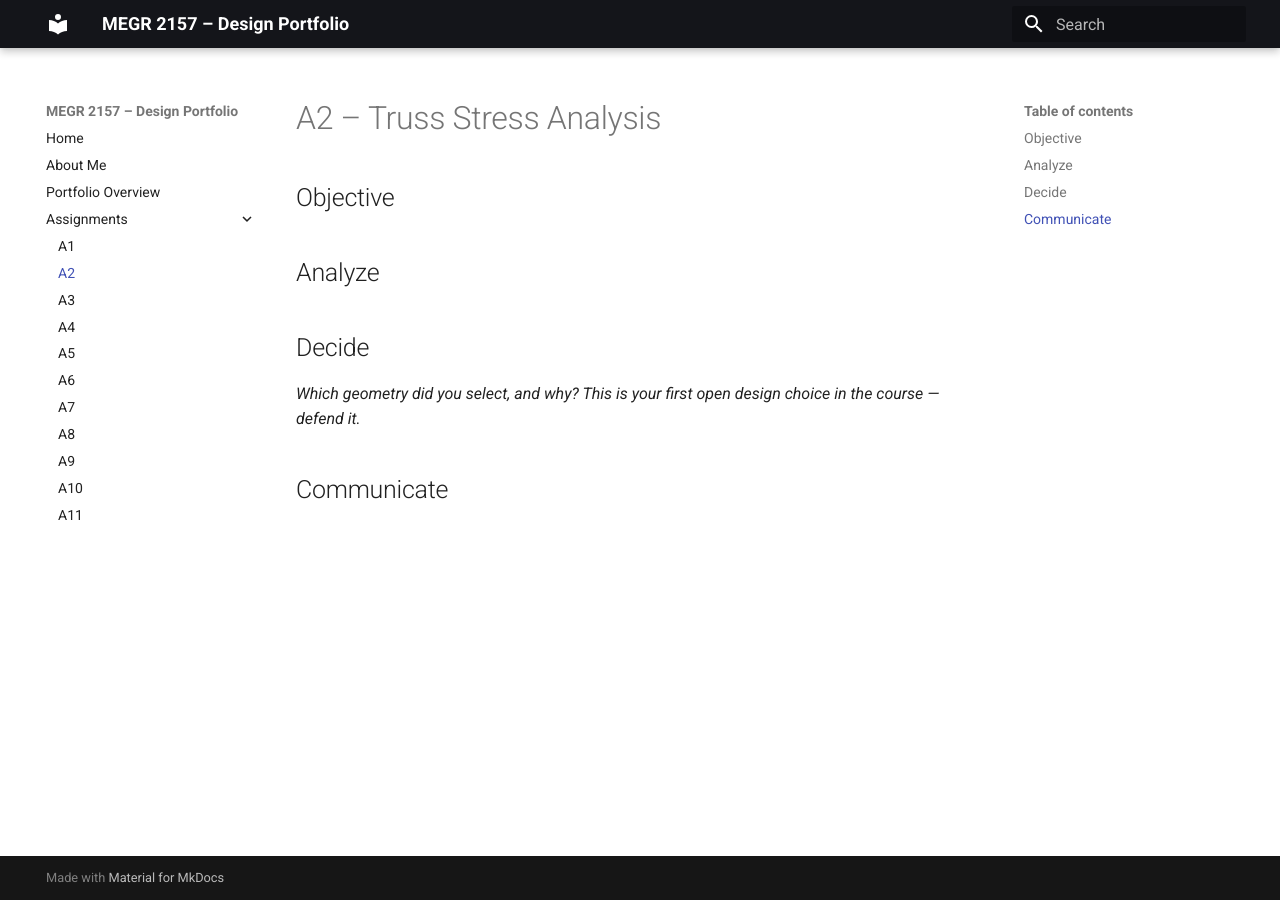
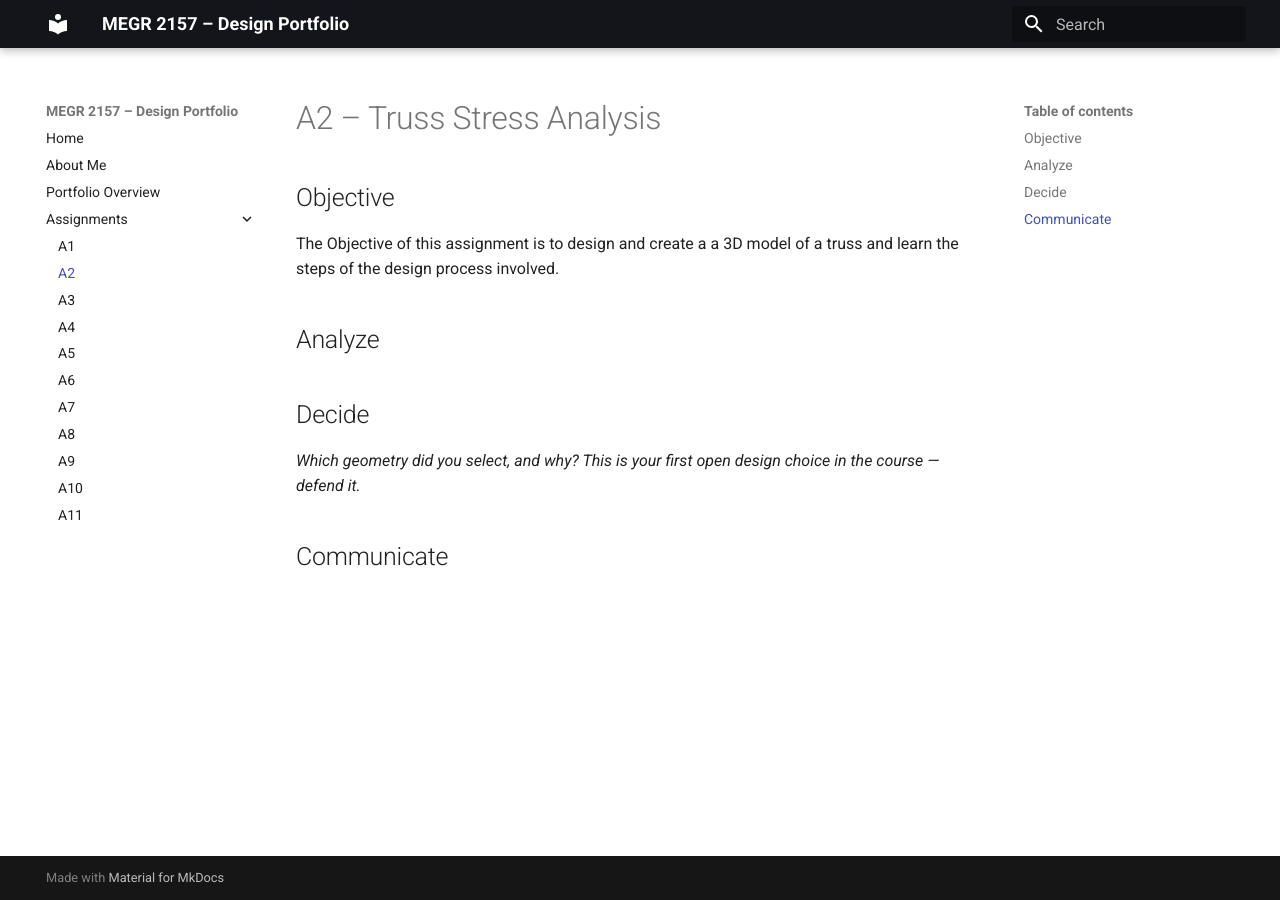
Before and after one commit to whodges5-art/wyatt-hodges-design-projects-portfolio, an MkDocs documentation site: the page built from docs/assignments/A02/index.md, in a window 1280 px wide. Built offline with MkDocs 1.6.1 and Material for MkDocs 9.7.7, drawn with Linux system fonts in a browser that asks for light colours.

Commit message:
Objective

```diff
--- a/docs/assignments/A02/index.md
+++ b/docs/assignments/A02/index.md
@@ -1,7 +1,7 @@
 # A2 – Truss Stress Analysis
 
 ## Objective
-
+The Objective of this assignment is to design and create a a 3D model of a truss and learn the steps of the design process involved.
 
 ## Analyze
 
```
